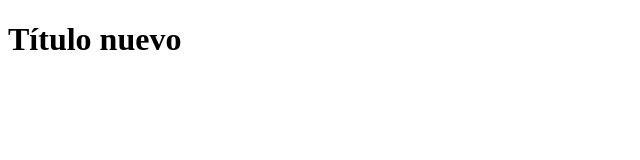
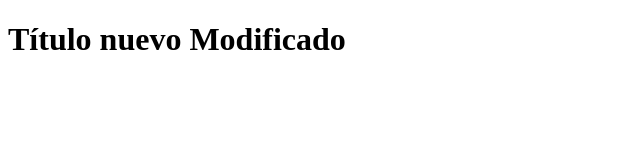
Before and after one commit to MartaJimSan/HelloWorldGit, a plain HTML site: page index.html in a window 1280 px wide. Shown: the whole page, without its empty margins (0-640 px from the left). Drawn offline with Linux system fonts and the light colour scheme.

Commit message:
Se ha modificado otra vez index

```diff
--- a/index.html
+++ b/index.html
@@ -7,6 +7,6 @@
     <title>Demo Git</title>
 </head>
 <body>
-    <h1> Título nuevo </h1>
+    <h1> Título nuevo Modificado </h1>
 </body>
 </html>
```
